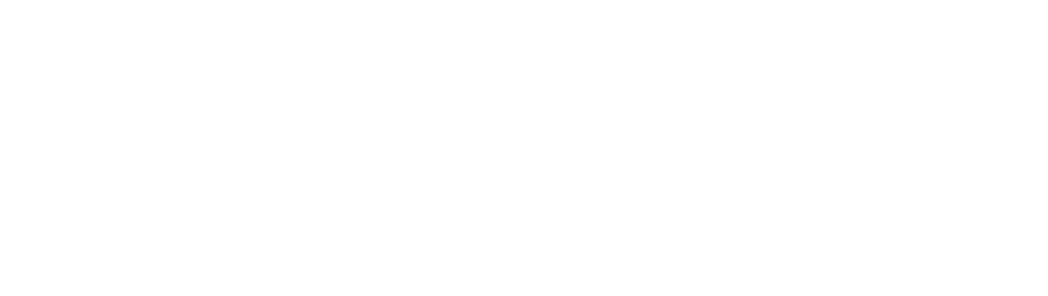
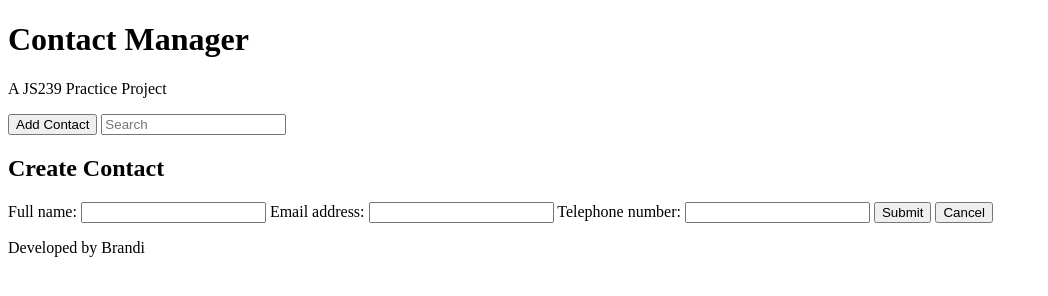
Before and after one commit to brandiseeley/contact_manager_exercise, a website: page public/index.html in a window 1280 px wide. Shown: the whole page, without its empty margins (0-1048 px from the left). Drawn offline with Linux system fonts and the light colour scheme; no server answers.

Commit message:
Skeleton functionality to add contacts

```diff
--- a/public/index.html
+++ b/public/index.html
@@ -5,10 +5,62 @@
   <meta name="viewport" content="width=device-width, initial-scale=1.0">
   <meta http-equiv="X-UA-Compatible" content="ie=edge">
   <title>Document</title>
+  <link rel="stylesheet" href="/stylesheets/main.css">
   <script src="/javascripts/jquery.js"></script>
   <script src="/javascripts/handlebars.js"></script>
+  <script src="/javascripts/contact_manager.js" type="module"></script>
+  <script src="/javascripts/main.js" type="module"></script>
 </head>
 <body>
+  <header>
+    <h1>Contact Manager</h1>
+    <p>A JS239 Practice Project</p>
+  </header>
+  <main>
+    <div id="controls">
+      <button id="add">Add Contact</button>
+      <input type="text" placeholder="Search">
+    </div>
 
+    <div>
+      <form id="contactForm">
+        <h2>Create Contact</h2>
+        <label>
+          Full name:
+          <input name="full_name" type="text">
+        </label>
+
+        <label>
+          Email address:
+          <input name="email" type="email">
+        </label>
+
+        <label>
+          Telephone number:
+          <input name="phone_number" type="tel">
+        </label>
+
+        <button type="submit">Submit</button>
+        <button type="reset">Cancel</button>
+      </form>
+    </div>
+
+    <div id="contacts">
+    </div>
+  </main>
+  <footer>
+    <p>Developed by Brandi</p>
+  </footer>
 </body>
 </html>
+
+<!-- Templates -->
+<script id="contactTemplate" type="text/x-handlebars">
+  <div id="contact{{id}}">
+    <h3>{{full_name}}</h3>
+    <p><strong>Phone Number:</strong>{{phone_number}}</p>
+    <p><strong>Email:</strong>{{email}}</p>
+    <button class="edit">Edit</button>
+    <button class="delete">Delete</button>
+  </div>
+</script>
```
